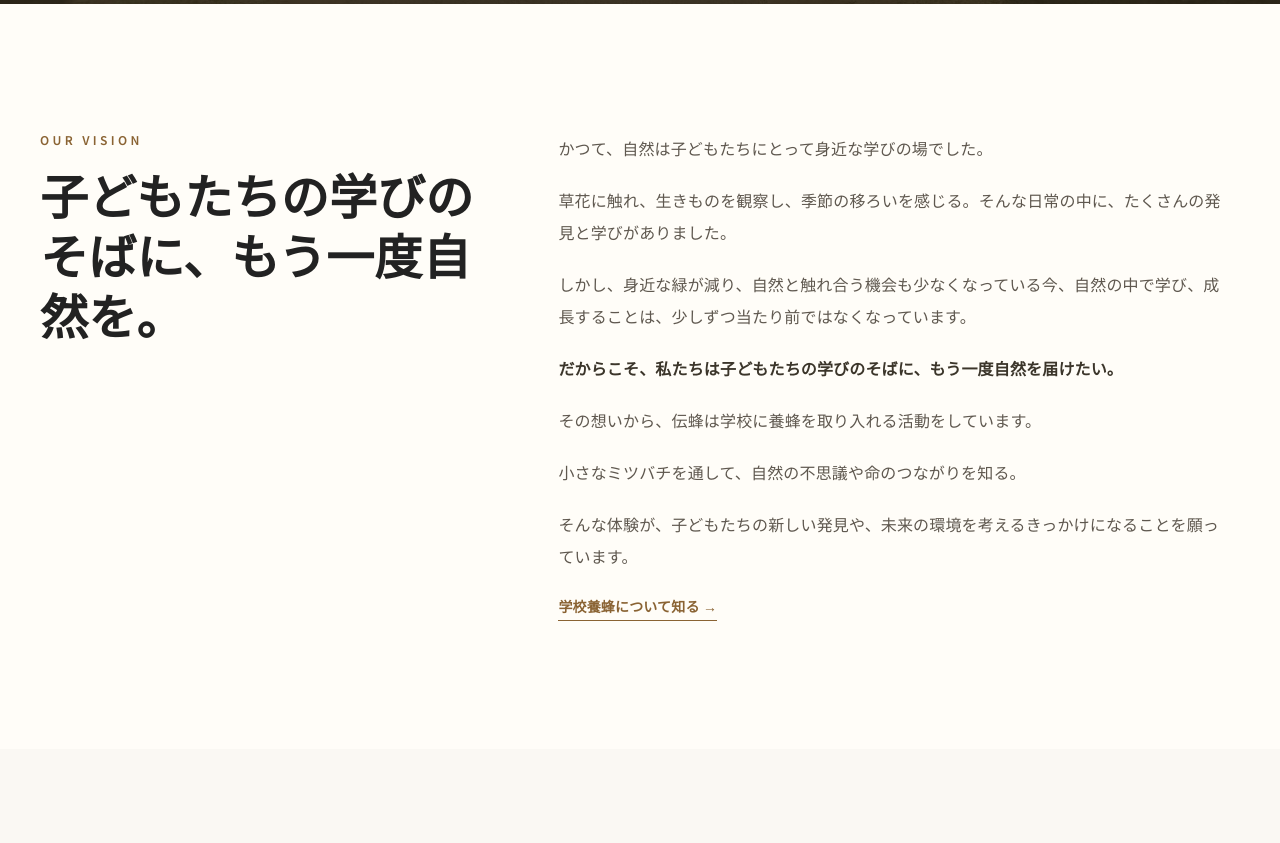
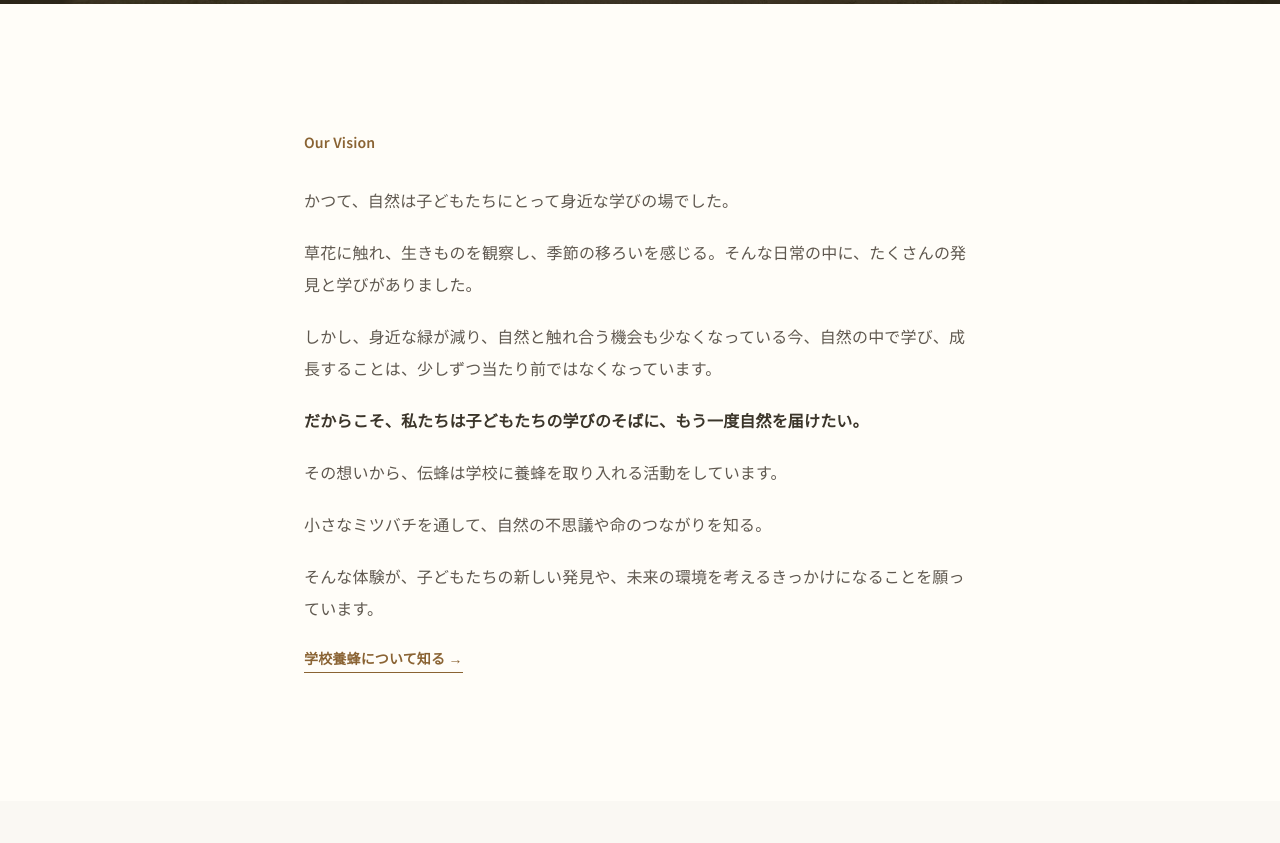
Before and after one commit to pinshypinshy/denpo-hp, a Next.js app: page / in a window 1280 px wide. Shown: the part 620-1463 px from the top of the page. Built offline with nearby package versions, Linux system fonts and the light colour scheme.

Commit message:
Simplify Our Vision to one column

```diff
--- a/components/sections/Vision.tsx
+++ b/components/sections/Vision.tsx
@@ -1,13 +1,11 @@
 import Link from "next/link";
-import SectionIntro from "@/components/ui/SectionIntro";
-import { brandContainer } from "@/components/ui/designTokens";
 
 export default function Vision() {
   return (
     <section id="vision" className="bg-cream px-6 py-20 sm:px-10 sm:py-32">
-      <div className={`${brandContainer} grid gap-8 lg:grid-cols-[2fr_3fr] lg:items-start lg:gap-16`}>
-        <SectionIntro eyebrow="Our Vision" title="子どもたちの学びのそばに、もう一度自然を。" />
-        <div className="max-w-2xl text-base leading-8 text-ink-soft">
+      <div className="mx-auto max-w-2xl">
+        <h2 className="mb-8 text-sm font-semibold text-bark">Our Vision</h2>
+        <div className="text-base leading-8 text-ink-soft">
           <div className="space-y-5">
             <p>かつて、自然は子どもたちにとって身近な学びの場でした。</p>
             <p>草花に触れ、生きものを観察し、季節の移ろいを感じる。そんな日常の中に、たくさんの発見と学びがありました。</p>
```
